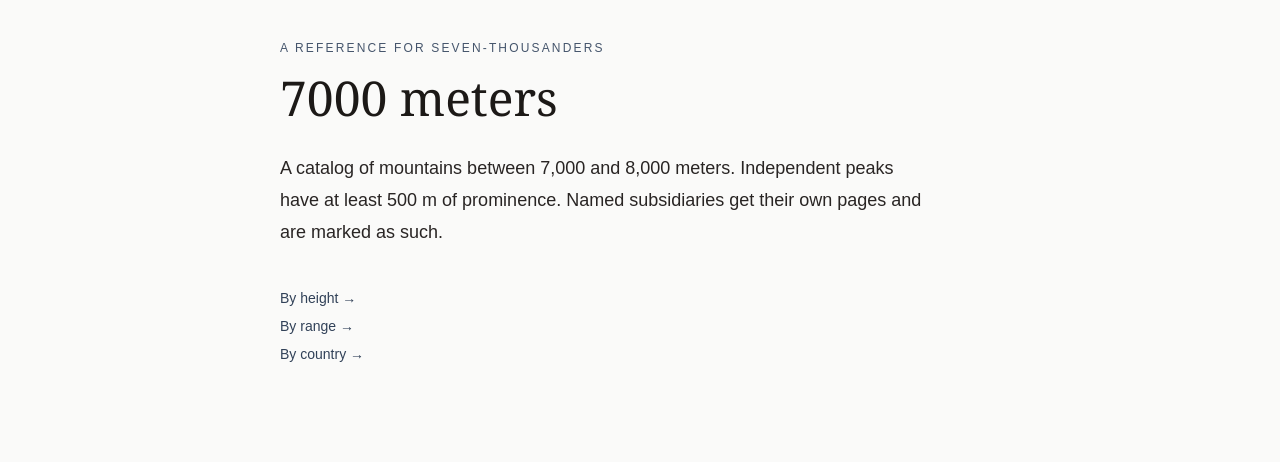
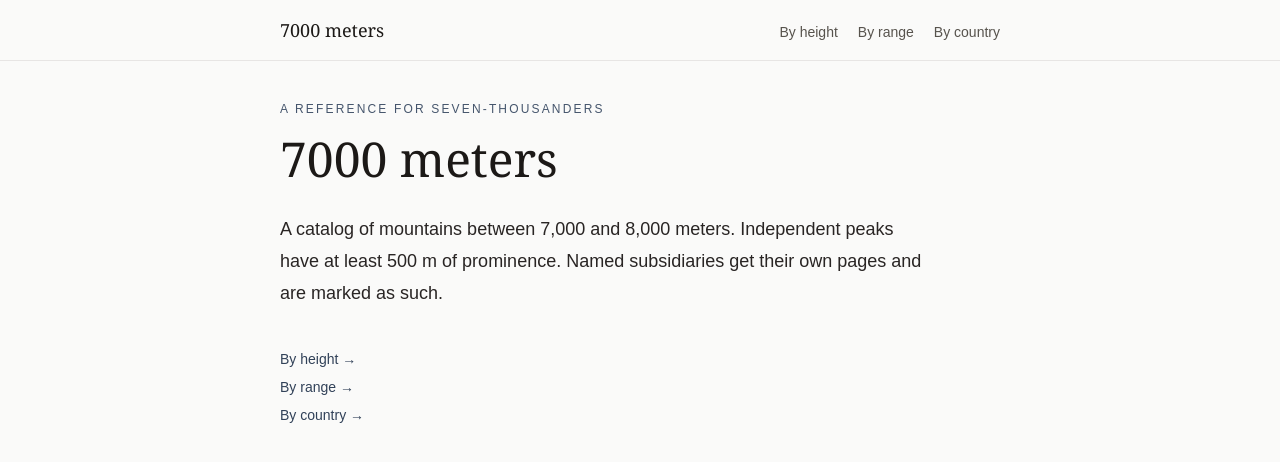
Before and after one commit to jdlilly/7000meters, a Next.js app: page / in a window 1280 px wide. Shown: the top 462 px of the page. Built offline with nearby package versions, Linux system fonts and the light colour scheme.

Commit message:
Add shared site header

```diff
--- a/src/app/countries/page.tsx
+++ b/src/app/countries/page.tsx
@@ -1,5 +1,6 @@
 import Link from "next/link";
 import { client } from "@/sanity/lib/client";
+import { Header } from "@/components/Header";
 
 export const revalidate = 60;
 
@@ -36,18 +37,13 @@ export default async function CountriesPage() {
 
   return (
     <main className="min-h-screen bg-stone-50 text-stone-900">
+      <Header />
       <article className="mx-auto max-w-3xl px-4 py-10 sm:px-6">
         <p className="text-sm text-stone-500">
-          <Link href="/" className="hover:text-stone-800">
-            ← Home
-          </Link>
           <span className="mx-2 text-stone-300">·</span>
-          <Link href="/peaks" className="hover:text-stone-800">
-            By height
-          </Link>
         </p>
 
-        <p className="mt-8 text-xs uppercase tracking-[0.18em] text-slate-600">
+        <p className="text-xs uppercase tracking-[0.18em] text-slate-600">
           Grouped by country
         </p>
         <h1 className="mt-3 font-serif text-4xl leading-tight sm:text-5xl">
--- a/src/app/page.tsx
+++ b/src/app/page.tsx
@@ -1,8 +1,11 @@
 import Link from "next/link";
+import { Header } from "@/components/Header";
+
 
 export default function HomePage() {
   return (
     <main className="min-h-screen bg-stone-50 text-stone-900">
+      <Header />
       <article className="mx-auto max-w-3xl px-4 py-10 sm:px-6">
         <p className="text-xs uppercase tracking-[0.18em] text-slate-600">
           A reference for seven-thousanders
--- a/src/app/peaks/[slug]/page.tsx
+++ b/src/app/peaks/[slug]/page.tsx
@@ -2,6 +2,7 @@ import Link from "next/link";
 import { notFound } from "next/navigation";
 import { client } from "@/sanity/lib/client";
 import { urlFor } from "@/sanity/lib/image";
+import { Header } from "@/components/Header";
 
 export const revalidate = 60;
 
@@ -69,12 +70,8 @@ export default async function PeakPage({
 
   return (
     <main className="min-h-screen bg-stone-50 text-stone-900">
+      <Header />
       <article className="mx-auto max-w-3xl px-4 py-10 sm:px-6">
-        <p className="text-sm text-stone-500">
-          <Link href="/peaks" className="hover:text-stone-800">
-            ← All peaks
-          </Link>
-        </p>
 
         <p className="mt-8 text-xs uppercase tracking-[0.18em] text-slate-600">
           {[place, countries].filter(Boolean).join(" · ") || "7000-meter peak"}
--- a/src/app/peaks/page.tsx
+++ b/src/app/peaks/page.tsx
@@ -1,5 +1,6 @@
 import Link from "next/link";
 import { client } from "@/sanity/lib/client";
+import { Header } from "@/components/Header";
 
 export const revalidate = 60;
 
@@ -30,12 +31,8 @@ export default async function PeaksPage() {
 
   return (
     <main className="min-h-screen bg-stone-50 text-stone-900">
+      <Header />
       <article className="mx-auto max-w-3xl px-4 py-10 sm:px-6">
-        <p className="text-sm text-stone-500">
-          <Link href="/" className="hover:text-stone-800">
-            ← Home
-          </Link>
-        </p>
 
         <p className="mt-8 text-xs uppercase tracking-[0.18em] text-slate-600">
           Ordered by elevation
--- a/src/app/ranges/page.tsx
+++ b/src/app/ranges/page.tsx
@@ -1,5 +1,6 @@
 import Link from "next/link";
 import { client } from "@/sanity/lib/client";
+import { Header } from "@/components/Header";
 
 export const revalidate = 60;
 
@@ -35,18 +36,13 @@ export default async function RangesPage() {
 
   return (
     <main className="min-h-screen bg-stone-50 text-stone-900">
+      <Header />
       <article className="mx-auto max-w-3xl px-4 py-10 sm:px-6">
         <p className="text-sm text-stone-500">
-          <Link href="/" className="hover:text-stone-800">
-            ← Home
-          </Link>
           <span className="mx-2 text-stone-300">·</span>
-          <Link href="/peaks" className="hover:text-stone-800">
-            By height
-          </Link>
         </p>
 
-        <p className="mt-8 text-xs uppercase tracking-[0.18em] text-slate-600">
+        <p className="text-xs uppercase tracking-[0.18em] text-slate-600">
           Grouped by range
         </p>
         <h1 className="mt-3 font-serif text-4xl leading-tight sm:text-5xl">
--- /dev/null
+++ b/src/components/Header.tsx
@@ -0,0 +1,33 @@
+import Link from "next/link";
+
+const links = [
+  { href: "/peaks", label: "By height" },
+  { href: "/ranges", label: "By range" },
+  { href: "/countries", label: "By country" },
+];
+
+export function Header() {
+  return (
+    <header className="border-b border-stone-200 bg-stone-50">
+      <div className="mx-auto flex max-w-3xl flex-wrap items-baseline justify-between gap-3 px-4 py-4 sm:px-6">
+        <Link
+          href="/"
+          className="font-serif text-lg text-stone-900 hover:text-slate-700"
+        >
+          7000 meters
+        </Link>
+        <nav className="flex flex-wrap gap-x-5 gap-y-1 text-sm text-stone-600">
+          {links.map((link) => (
+            <Link
+              key={link.href}
+              href={link.href}
+              className="hover:text-stone-900"
+            >
+              {link.label}
+            </Link>
+          ))}
+        </nav>
+      </div>
+    </header>
+  );
+}
```
